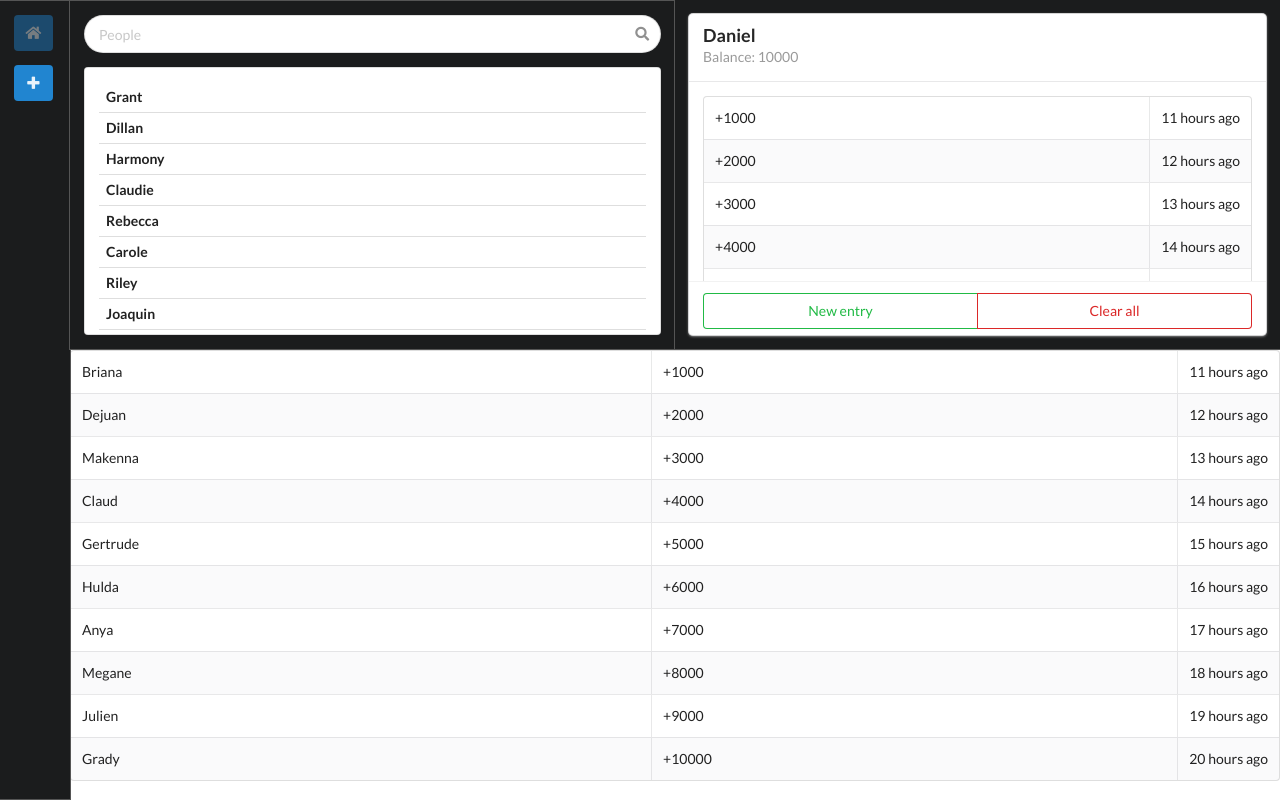
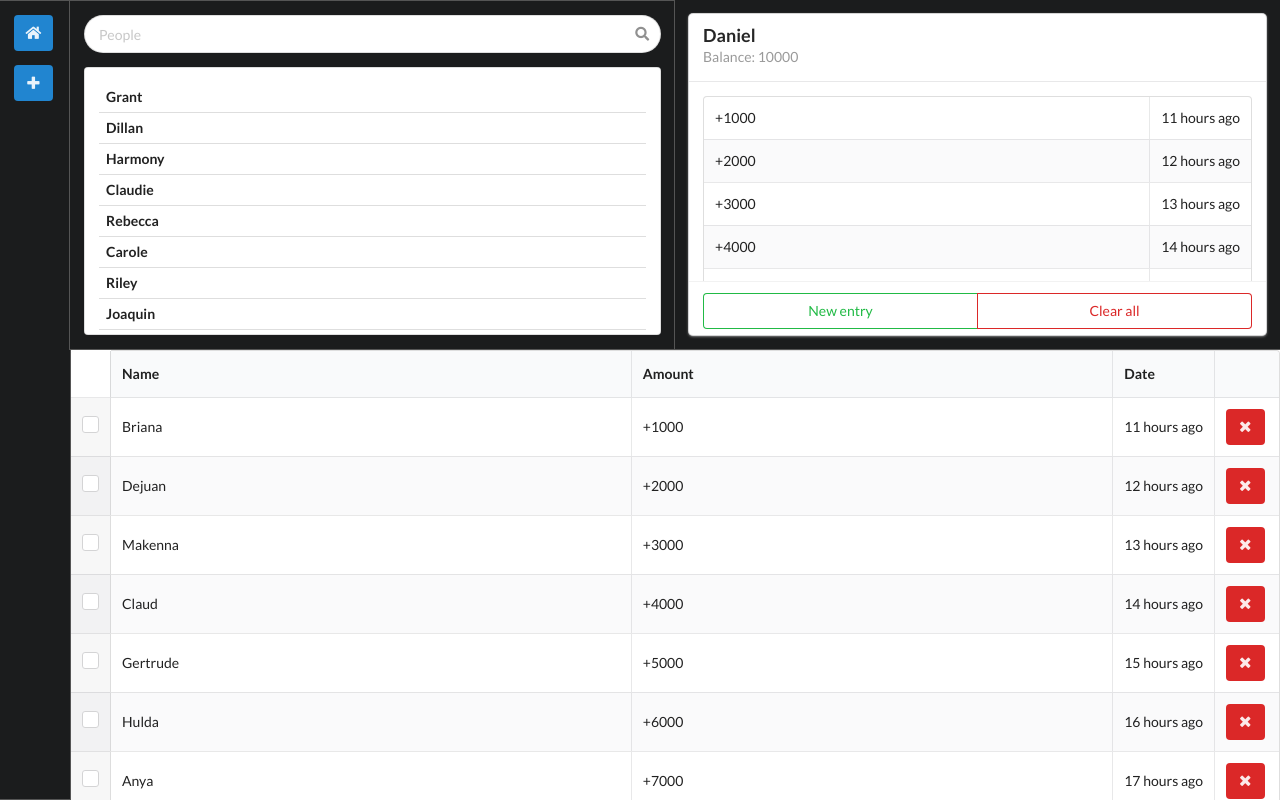
Before and after one commit to prijindal/finance-app, a React (Create React App) app in the folder react-app/: page / in a window 1280 px wide. Built offline with nearby package versions, Linux system fonts and the light colour scheme.

Commit message:
Added Routing and small changes to entries table

```diff
--- a/react-app/src/App.js
+++ b/react-app/src/App.js
@@ -1,8 +1,14 @@
 import React, { PureComponent } from 'react';
 import styled from 'styled-components';
 
+import {
+  BrowserRouter as Router,
+  Route,
+} from 'react-router-dom'
+
 import LeftBar from './components/LeftBar';
 import Home from './pages/Home';
+import About from './pages/About';
 
 const Container = styled.div`
   height: 100%;
@@ -14,10 +20,13 @@ const Container = styled.div`
 class App extends PureComponent {
   render() {
     return (
-      <Container>
-        <LeftBar />
-        <Home/>
-      </Container>
+      <Router>
+        <Container>
+          <LeftBar />
+          <Route exact path="/" component={Home}/>
+          <Route path="/about" component={About}/>
+        </Container>
+      </Router>
     );
   }
 }
--- a/react-app/src/components/EntriesTable.js
+++ b/react-app/src/components/EntriesTable.js
@@ -1,6 +1,8 @@
 import React, { PureComponent } from 'react';
 import styled from 'styled-components';
 import faker from 'faker';
+
+import { Link } from 'react-router-dom';
 
 const Container = styled.div`
   flex: 1;
@@ -13,16 +15,51 @@ export default class EntriesTable extends PureComponent {
   render() {
     return (
       <Container className="ui">
-        <table className="ui celled striped table">
+        <table className="ui celled striped definition table">
+          <thead>
+            <tr>
+              <th></th>
+              <th>Name</th>
+              <th>Amount</th>
+              <th>Date</th>
+              <th></th>
+            </tr>
+          </thead>
           <tbody>
             {[1,2,3,4,5,6,7,8,9,10].map(i =>
               <tr key={i}>
+                <td className="collapsing">
+                  <div className="ui fitted checkbox">
+                    <input type="checkbox" /> <label></label>
+                  </div>
+                </td>
                 <td>{faker.name.firstName()}</td>
                 <td>+{i * 1000}</td>
                 <td className="right aligned collapsing">{i + 10} hours ago</td>
+                <td className="collapsing">
+                  <button className="ui icon red button">
+                    <i className={"delete icon"}></i>
+                  </button>
+                </td>
               </tr>
             )}
           </tbody>
+          <tfoot className="full-width">
+            <tr>
+              <th></th>
+              <th colSpan="4">
+                <Link to="add" className="ui right floated small primary labeled icon button">
+                  <i className="add icon"></i> Add Entry
+                </Link>
+                <div className="ui small button">
+                  Select All
+                </div>
+                <div className="ui small  button">
+                  Delete
+                </div>
+              </th>
+            </tr>
+          </tfoot>
         </table>
       </Container>
     )
--- a/react-app/src/components/LeftBar.js
+++ b/react-app/src/components/LeftBar.js
@@ -1,16 +1,18 @@
 import React, { PureComponent } from 'react';
 import styled from 'styled-components';
+
+import { Link } from 'react-router-dom';
 
 const Container = styled.div`
   flex: 0;
 `
 
-const Button = styled.button`
+const Button = styled(Link)`
   margin-bottom: 1em !important;
 `
 
-const IconButton = ({ icon, color='primary', disabled }) => (
-  <Button className={"ui icon button " + color + " " + (disabled ? "disabled" : "")}>
+const IconButton = ({ icon, color='primary', to }) => (
+  <Button className={"ui icon button " + color} to={to}>
     <i className={icon + " icon"}></i>
   </Button>
 )
@@ -19,8 +21,8 @@ export default class PersonsSearch extends PureComponent {
   render() {
     return (
       <Container className="ui attached segment inverted">
-        <IconButton icon="home" disabled={true}/>
-        <IconButton icon="add"/>
+        <IconButton icon="home" to="/"/>
+        <IconButton icon="add" to="/add"/>
       </Container>
     )
   }
--- /dev/null
+++ b/react-app/src/pages/About.js
@@ -0,0 +1,9 @@
+import React from 'react';
+
+const About = () => (
+  <div>
+    <span>Hello</span>
+  </div>
+)
+
+export default About
```
